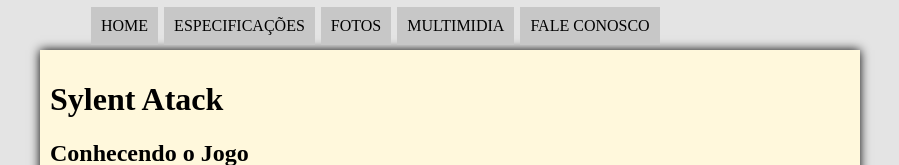
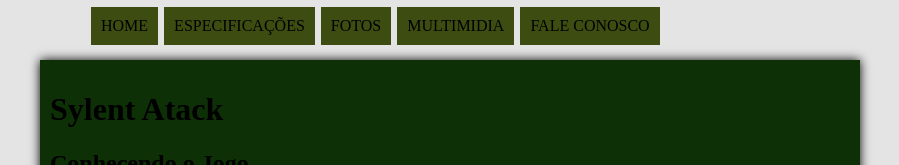
Before and after one commit to ClaussSauerbier/SiteSylentApp, a plain HTML site: page index.html in a window 1280 px wide. Shown: the top 165 px of the page, without its empty margins (190-1089 px from the left). Drawn offline with Linux system fonts and the light colour scheme.

Commit message:
Update estilo.css

```diff
--- a/Estilos/estilo.css
+++ b/Estilos/estilo.css
@@ -7,8 +7,8 @@ body{
 }
 div#interface{
     width: 800px;
-    background-color: cornsilk;
-    margin: 50px auto 10px auto;
+    background-color: rgb(14, 48, 7);
+    margin: 60px auto 10px auto;
     box-shadow: 0px 0px 10px black;
     padding: 10px;
 }
@@ -56,7 +56,7 @@ nav#menu ul{
 }
 nav#menu li{
     display: inline-block;
-    background-color: rgb(199, 199, 199);
+    background-color: rgb(61, 77, 17);
     padding: 10px;
     margin: 1px;
     transition: background-color 1s;
```
